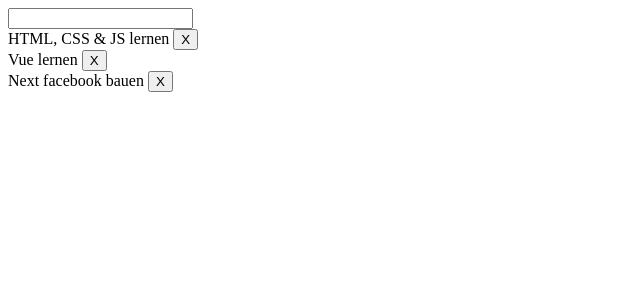
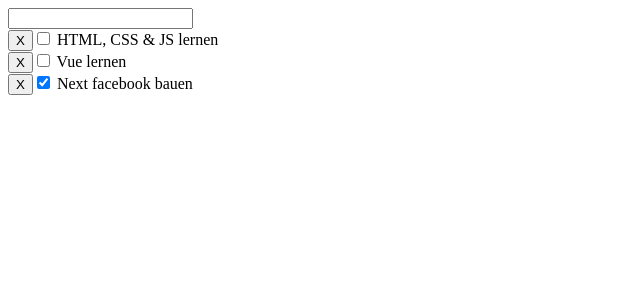
Before and after one commit to Relentl3zz/Der-umfangreiche-Einstieg-in-Vue.js, a Vue app: page / in a window 1280 px wide. Shown: the top 300 px of the page, without its empty margins (0-640 px from the left). Built offline with nearby package versions, Linux system fonts and the light colour scheme.

Commit message:
Lektion 20: ToDo Checkbox mit v-model

```diff
--- a/src/views/ToDoList.vue
+++ b/src/views/ToDoList.vue
@@ -2,7 +2,8 @@
   <div>
     <input v-on:keyup.enter="addToDo" />
     <div v-for="(todo, index) in todos" :key="index">
-      {{ todo.title }} <button v-on:click="deleteToDo(todo.id)">X</button>
+      <button v-on:click="deleteToDo(todo.id)">X</button>
+      <input type="checkbox" v-model="todo.done" /> {{ todo.title }}
     </div>
   </div>
 </template>
@@ -12,9 +13,9 @@
   data() {
     return {
       todos: [
-        { id: 1, title: "HTML, CSS & JS lernen" },
-        { id: 2, title: "Vue lernen" },
-        { id: 3, title: "Next facebook bauen" },
+        { id: 1, title: "HTML, CSS & JS lernen", done: false },
+        { id: 2, title: "Vue lernen", done: false },
+        { id: 3, title: "Next facebook bauen", done: true },
       ],
       counter: 4,
     };
```
